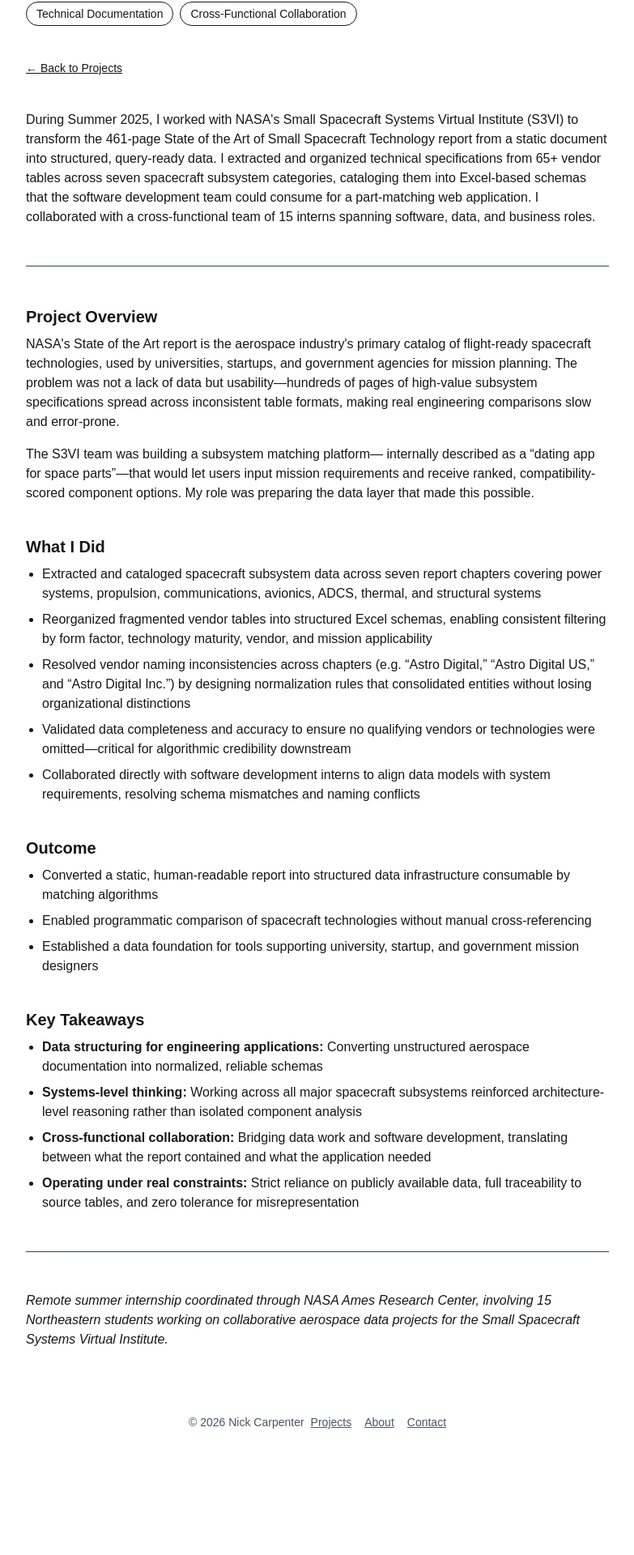
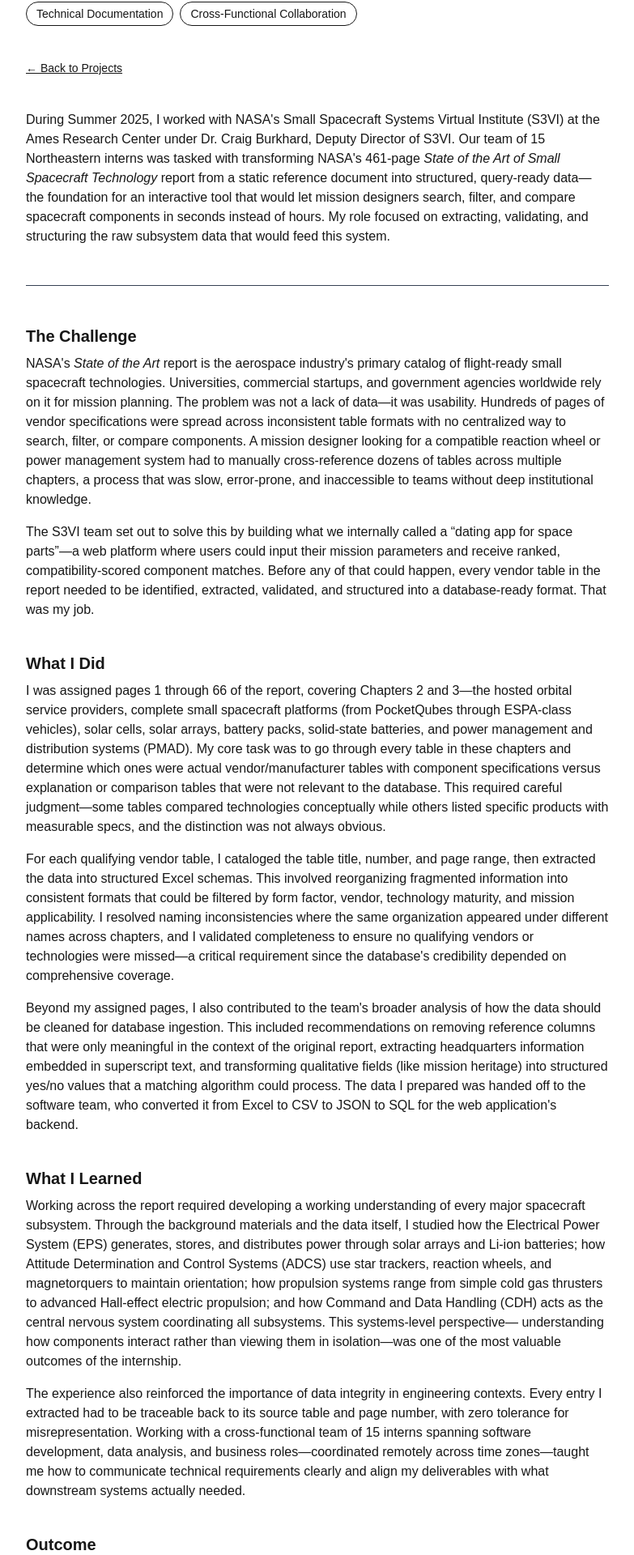
Before and after one commit to nickc32849/personal_website, a Next.js app: page /projects/nasa in a window 1280 px wide. Shown: the part 276-2196 px from the top of the page at 81% size, without its empty margins (248-1031 px from the left). Before the commit the page ends 2074 px from the top, so only its background shows below. Built offline with nearby package versions, Linux system fonts and the light colour scheme.

Commit message:
Rewrite NASA project page with detailed internship content

```diff
--- a/app/projects/nasa/page.tsx
+++ b/app/projects/nasa/page.tsx
@@ -6,7 +6,7 @@
   return (
     <ProjectLayout
       title="NASA &mdash; Small Spacecraft Systems Virtual Institute"
-      subtitle="Data Extraction &amp; Systems Integration &bull; Summer 2025"
+      subtitle="Data Extraction &amp; Spacecraft Subsystem Analysis &bull; Summer 2025"
       tags={[
         "NASA",
         "Aerospace Systems",
@@ -22,118 +22,137 @@
       {/* Summary */}
       <Section title="">
         <p>
-          During Summer 2025, I worked with NASA&apos;s Small Spacecraft Systems
-          Virtual Institute (S3VI) to transform the 461-page State of the Art
-          of Small Spacecraft Technology report from a static document into
-          structured, query-ready data. I extracted and organized technical
-          specifications from 65+ vendor tables across seven spacecraft
-          subsystem categories, cataloging them into Excel-based schemas that
-          the software development team could consume for a part-matching web
-          application. I collaborated with a cross-functional team of 15 interns
-          spanning software, data, and business roles.
+          During Summer 2025, I worked with NASA&apos;s Small Spacecraft
+          Systems Virtual Institute (S3VI) at the Ames Research Center under
+          Dr. Craig Burkhard, Deputy Director of S3VI. Our team of 15
+          Northeastern interns was tasked with transforming NASA&apos;s 461-page{" "}
+          <em>State of the Art of Small Spacecraft Technology</em> report from a
+          static reference document into structured, query-ready data&mdash;the
+          foundation for an interactive tool that would let mission designers
+          search, filter, and compare spacecraft components in seconds instead of
+          hours. My role focused on extracting, validating, and structuring the
+          raw subsystem data that would feed this system.
         </p>
       </Section>
 
       <hr className="my-12 border-gray-700" />
 
-      <Section title="Project Overview">
+      <Section title="The Challenge">
         <p>
-          NASA&apos;s State of the Art report is the aerospace industry&apos;s
-          primary catalog of flight-ready spacecraft technologies, used by
-          universities, startups, and government agencies for mission planning.
-          The problem was not a lack of data but usability&mdash;hundreds of
-          pages of high-value subsystem specifications spread across
-          inconsistent table formats, making real engineering comparisons slow
-          and error-prone.
+          NASA&apos;s <em>State of the Art</em> report is the aerospace
+          industry&apos;s primary catalog of flight-ready small spacecraft
+          technologies. Universities, commercial startups, and government
+          agencies worldwide rely on it for mission planning. The problem was
+          not a lack of data&mdash;it was usability. Hundreds of pages of vendor
+          specifications were spread across inconsistent table formats with no
+          centralized way to search, filter, or compare components. A mission
+          designer looking for a compatible reaction wheel or power management
+          system had to manually cross-reference dozens of tables across
+          multiple chapters, a process that was slow, error-prone, and
+          inaccessible to teams without deep institutional knowledge.
         </p>
         <p className="mt-4">
-          The S3VI team was building a subsystem matching platform&mdash;
-          internally described as a &ldquo;dating app for space
-          parts&rdquo;&mdash;that would let users input mission requirements and
-          receive ranked, compatibility-scored component options. My role was
-          preparing the data layer that made this possible.
+          The S3VI team set out to solve this by building what we internally
+          called a &ldquo;dating app for space parts&rdquo;&mdash;a web
+          platform where users could input their mission parameters and receive
+          ranked, compatibility-scored component matches. Before any of that
+          could happen, every vendor table in the report needed to be identified,
+          extracted, validated, and structured into a database-ready format.
+          That was my job.
         </p>
       </Section>
 
       <Section title="What I Did">
-        <ul className="list-disc space-y-2 pl-5">
-          <li>
-            Extracted and cataloged spacecraft subsystem data across seven
-            report chapters covering power systems, propulsion, communications,
-            avionics, ADCS, thermal, and structural systems
-          </li>
-          <li>
-            Reorganized fragmented vendor tables into structured Excel schemas,
-            enabling consistent filtering by form factor, technology maturity,
-            vendor, and mission applicability
-          </li>
-          <li>
-            Resolved vendor naming inconsistencies across chapters (e.g.
-            &ldquo;Astro Digital,&rdquo; &ldquo;Astro Digital US,&rdquo; and
-            &ldquo;Astro Digital Inc.&rdquo;) by designing normalization rules
-            that consolidated entities without losing organizational distinctions
-          </li>
-          <li>
-            Validated data completeness and accuracy to ensure no qualifying
-            vendors or technologies were omitted&mdash;critical for algorithmic
-            credibility downstream
-          </li>
-          <li>
-            Collaborated directly with software development interns to align
-            data models with system requirements, resolving schema mismatches
-            and naming conflicts
-          </li>
-        </ul>
+        <p>
+          I was assigned pages 1 through 66 of the report, covering Chapters 2
+          and 3&mdash;the hosted orbital service providers, complete small
+          spacecraft platforms (from PocketQubes through ESPA-class vehicles),
+          solar cells, solar arrays, battery packs, solid-state batteries, and
+          power management and distribution systems (PMAD). My core task was to
+          go through every table in these chapters and determine which ones were
+          actual vendor/manufacturer tables with component specifications versus
+          explanation or comparison tables that were not relevant to the
+          database. This required careful judgment&mdash;some tables compared
+          technologies conceptually while others listed specific products with
+          measurable specs, and the distinction was not always obvious.
+        </p>
+        <p className="mt-4">
+          For each qualifying vendor table, I cataloged the table title,
+          number, and page range, then extracted the data into structured Excel
+          schemas. This involved reorganizing fragmented information into
+          consistent formats that could be filtered by form factor, vendor,
+          technology maturity, and mission applicability. I resolved naming
+          inconsistencies where the same organization appeared under different
+          names across chapters, and I validated completeness to ensure no
+          qualifying vendors or technologies were missed&mdash;a critical
+          requirement since the database&apos;s credibility depended on
+          comprehensive coverage.
+        </p>
+        <p className="mt-4">
+          Beyond my assigned pages, I also contributed to the team&apos;s
+          broader analysis of how the data should be cleaned for database
+          ingestion. This included recommendations on removing reference
+          columns that were only meaningful in the context of the original
+          report, extracting headquarters information embedded in superscript
+          text, and transforming qualitative fields (like mission heritage) into
+          structured yes/no values that a matching algorithm could process. The
+          data I prepared was handed off to the software team, who converted it
+          from Excel to CSV to JSON to SQL for the web application&apos;s
+          backend.
+        </p>
+      </Section>
+
+      <Section title="What I Learned">
+        <p>
+          Working across the report required developing a working understanding
+          of every major spacecraft subsystem. Through the background materials
+          and the data itself, I studied how the Electrical Power System (EPS)
+          generates, stores, and distributes power through solar arrays and
+          Li-ion batteries; how Attitude Determination and Control Systems
+          (ADCS) use star trackers, reaction wheels, and magnetorquers to
+          maintain orientation; how propulsion systems range from simple cold gas
+          thrusters to advanced Hall-effect electric propulsion; and how Command
+          and Data Handling (CDH) acts as the central nervous system
+          coordinating all subsystems. This systems-level perspective&mdash;
+          understanding how components interact rather than viewing them in
+          isolation&mdash;was one of the most valuable outcomes of the
+          internship.
+        </p>
+        <p className="mt-4">
+          The experience also reinforced the importance of data integrity in
+          engineering contexts. Every entry I extracted had to be traceable back
+          to its source table and page number, with zero tolerance for
+          misrepresentation. Working with a cross-functional team of 15 interns
+          spanning software development, data analysis, and business
+          roles&mdash;coordinated remotely across time zones&mdash;taught me
+          how to communicate technical requirements clearly and align my
+          deliverables with what downstream systems actually needed.
+        </p>
       </Section>
 
       <Section title="Outcome">
-        <ul className="list-disc space-y-2 pl-5">
-          <li>
-            Converted a static, human-readable report into structured data
-            infrastructure consumable by matching algorithms
-          </li>
-          <li>
-            Enabled programmatic comparison of spacecraft technologies without
-            manual cross-referencing
-          </li>
-          <li>
-            Established a data foundation for tools supporting university,
-            startup, and government mission designers
-          </li>
-        </ul>
-      </Section>
-
-      <Section title="Key Takeaways">
-        <ul className="list-disc space-y-2 pl-5">
-          <li>
-            <strong>Data structuring for engineering applications:</strong>{" "}
-            Converting unstructured aerospace documentation into normalized,
-            reliable schemas
-          </li>
-          <li>
-            <strong>Systems-level thinking:</strong> Working across all major
-            spacecraft subsystems reinforced architecture-level reasoning rather
-            than isolated component analysis
-          </li>
-          <li>
-            <strong>Cross-functional collaboration:</strong> Bridging data work
-            and software development, translating between what the report
-            contained and what the application needed
-          </li>
-          <li>
-            <strong>Operating under real constraints:</strong> Strict reliance
-            on publicly available data, full traceability to source tables, and
-            zero tolerance for misrepresentation
-          </li>
-        </ul>
+        <p>
+          The structured data I extracted became part of the foundation for a
+          searchable spacecraft component database, enabling programmatic
+          comparison of technologies that previously required hours of manual
+          cross-referencing. The vendor directory I helped build covered 65+
+          tables spanning 13 chapters and seven subsystem categories: power,
+          propulsion, guidance/navigation/control, structures, thermal,
+          avionics, and communications. This data infrastructure now supports
+          tools designed to help university research teams, commercial startups,
+          and international space agencies make faster, more informed decisions
+          during mission planning.
+        </p>
       </Section>
 
       <hr className="my-12 border-gray-700" />
 
       <p className="italic">
-        Remote summer internship coordinated through NASA Ames Research Center,
-        involving 15 Northeastern students working on collaborative aerospace
-        data projects for the Small Spacecraft Systems Virtual Institute.
+        Summer 2025 internship at NASA Ames Research Center under Dr. Craig
+        Burkhard, Deputy Director of the Small Spacecraft Systems Virtual
+        Institute (S3VI). Remote collaboration with 15 Northeastern University
+        students on aerospace data infrastructure for spacecraft technology
+        matching.
       </p>
     </ProjectLayout>
   );
```
